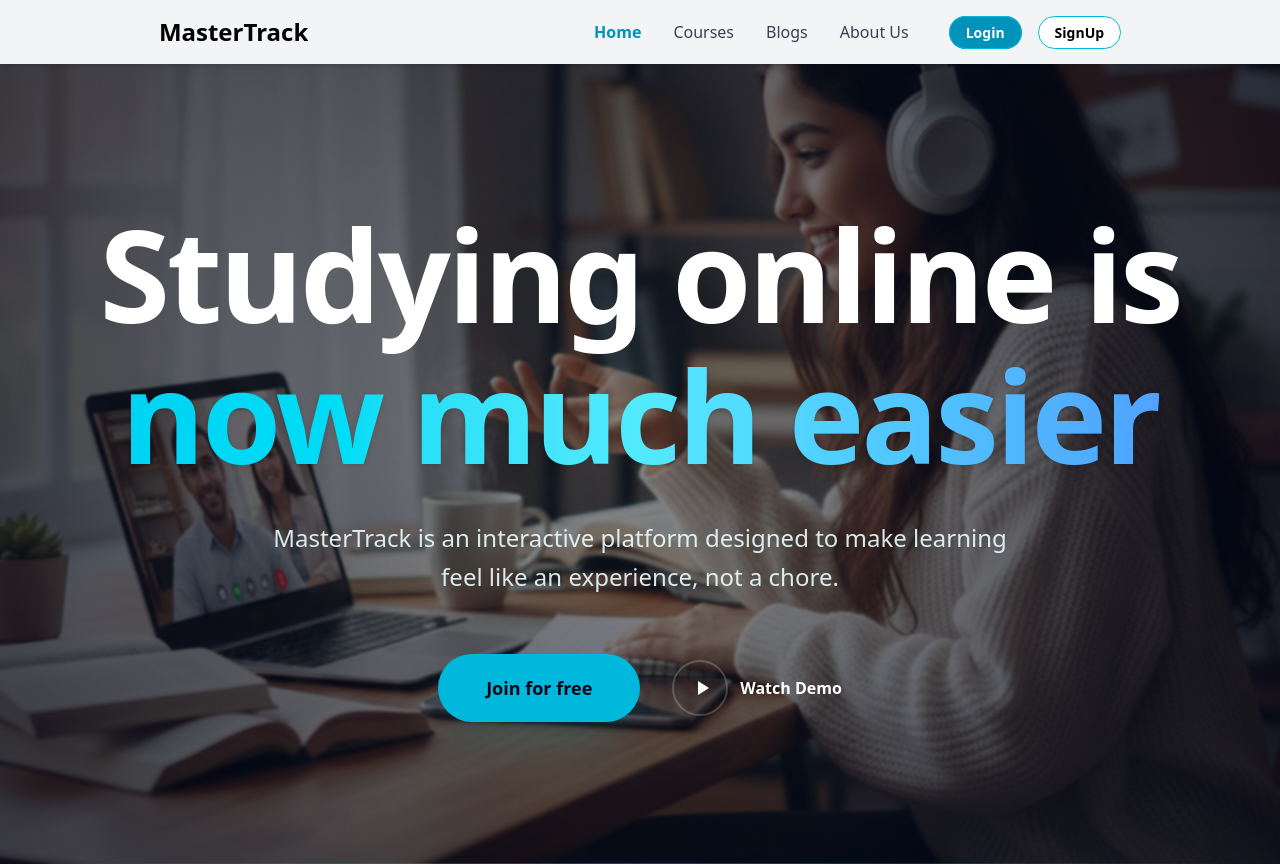
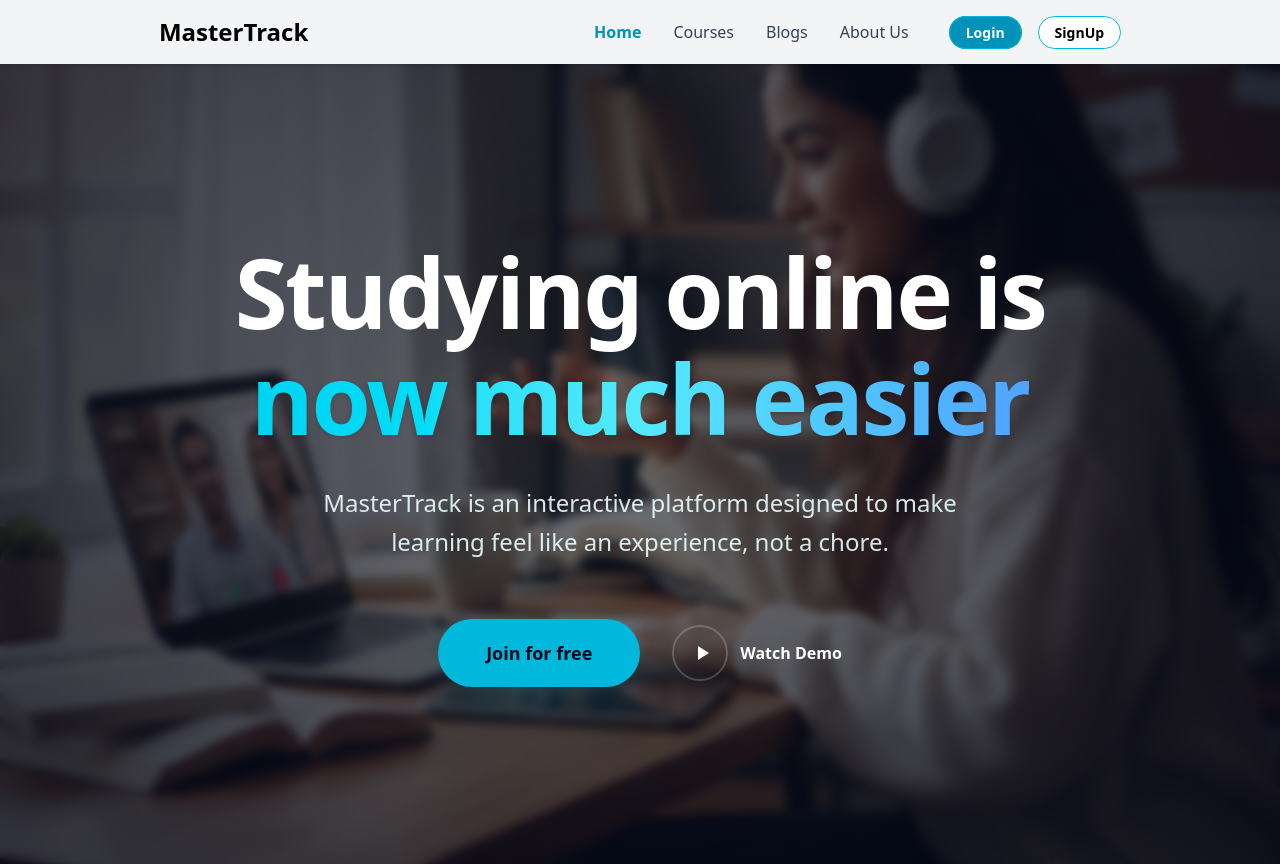
Before and after one commit to RaviGahire/lms-app, a React (Vite) app in the folder front-end/: page / in a window 1280 px wide. Built offline with nearby package versions, Linux system fonts and the light colour scheme.

Commit message:
Refactor: chnage in main heading and subtext

```diff
--- a/front-end/src/pages/Home.jsx
+++ b/front-end/src/pages/Home.jsx
@@ -1,6 +1,7 @@
 
 import { motion } from 'framer-motion';
 import { Link } from 'react-router-dom';
+
 export const Home = () => {
     return (
 <section
@@ -14,10 +15,10 @@ export const Home = () => {
           alt="Student Background"
           className="w-full h-full object-cover object-center scale-105 select-none"
         />
-        {/* Dynamic Overlay: Darker on mobile for readability, lighter on desktop */}
-        <div className="absolute inset-0 bg-slate-950/50 lg:bg-slate-950/40 backdrop-blur-[1px]" />
+        {/* Dynamic Overlay */}
+        <div className="absolute inset-0 bg-slate-950/50 lg:bg-slate-950/50 backdrop-blur-[5px]" />
 
-        {/* Vignette effect to focus eye on center text */}
+        {/* Vignette effect*/}
         <div className="absolute inset-0 bg-[radial-gradient(circle_at_center,transparent_0%,rgba(2,6,23,0.6)_100%)]" />
       </div>
 
@@ -30,30 +31,24 @@ export const Home = () => {
           transition={{ duration: 0.8, ease: "easeOut" }}
           className="w-full text-center"
         >
-          {/* Main Heading: Fluid typography using clamp */}
-          <h1 className="font-black text-white leading-[1.1] tracking-tight
-            text-[clamp(2.5rem,8vw,6rem)] md:text-[clamp(4rem,10vw,8rem)]"
-          >
+          {/* Main Heading*/}
+          <h1 className="text-4xl md:text-6xl lg:text-8xl font-semibold text-white leading-[1.1]  tracking-tight">
             Studying online is <br className="hidden sm:block" />
             <span className="text-transparent bg-clip-text bg-linear-to-r from-cyan-400 via-cyan-300 to-blue-400 drop-shadow-sm">
               now much easier
             </span>
           </h1>
 
-          {/* Subtext: Responsive width for optimal line length */}
-          <p className="mt-6 md:mt-8 mx-auto font-medium text-cyan-50/90 leading-relaxed
-            text-base md:text-xl lg:text-2xl max-w-[90%] md:max-w-2xl lg:max-w-3xl"
-          >
+          {/* Subtext */}
+          <p className="mt-6 md:mt-8 mx-auto font-light text-cyan-50/90 leading-relaxed text-md md:text-xl lg:text-2xl max-w-[90%] md:max-w-2xl lg:max-w-2xl">
             MasterTrack is an interactive platform designed to make learning feel like an experience, not a chore.
           </p>
 
-          {/* Action Area: Stacks on small mobile, side-by-side on everything else */}
           <div className="mt-10 md:mt-14 flex flex-col sm:flex-row items-center justify-center gap-5 md:gap-8">
-            <Link to={'/signin'} className="w-full sm:w-auto px-12 py-4 md:py-5 bg-cyan-500 hover:bg-cyan-400 text-slate-950 font-bold rounded-full transition-all active:scale-95 shadow-2xl shadow-cyan-500/20 text-lg">
+            <Link to={'/signup'} className="w-full sm:w-auto px-12 py-4 md:py-5 bg-cyan-500 hover:bg-cyan-400 text-slate-950 font-bold rounded-full transition-all active:scale-95 shadow-2xl shadow-cyan-500/20 text-lg">
               Join for free
             </Link>
-
-            <Link to={'/signin'} className="flex items-center gap-3 text-white font-bold hover:text-cyan-300 transition-colors group py-2">
+              <Link to={'/signup'} className="flex items-center gap-3 text-white font-bold hover:text-cyan-300 transition-colors group py-2">
               <span className="flex items-center justify-center w-12 h-12 md:w-14 md:h-14 border-2 border-white/20 rounded-full group-hover:border-cyan-300 group-hover:bg-white/5 transition-all">
                 <svg className="w-6 h-6 fill-current translate-x-0.5" viewBox="0 0 24 24">
                   <path d="M8 5v14l11-7z"/>
@@ -64,9 +59,6 @@ export const Home = () => {
           </div>
         </motion.div>
       </div>
-
-      {/* Decorative Floor - Fades out on the edges */}
-      <div className="absolute bottom-0 left-0 w-full h-px bg-linear-to-r from-transparent via-cyan-500/40 to-transparent" />
     </section>
   );
 };
```
